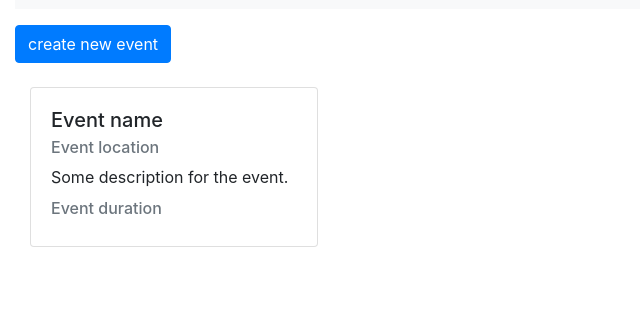
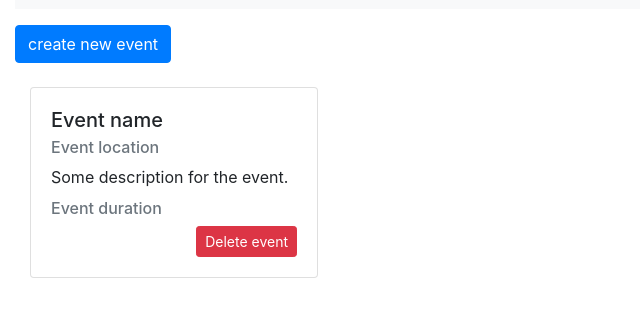
Before and after one commit to lawwman/Itinerary_web_app, a website: page src/events.html in a window 1280 px wide. Shown: the part 55-372 px from the top of the page, without its empty margins (0-640 px from the left). Drawn offline with nearby package versions, Linux system fonts and the light colour scheme; files that its build step writes are made by us from their sources.

Commit message:
remove event functionality done

```diff
--- a/src/events.html
+++ b/src/events.html
@@ -112,13 +112,14 @@
       <div class="container-fluid mt-4">
         <div class="row" id="event_card_container">
 
-          <div class="col-auto mb-3">
+          <div class="col-auto mb-3" id="1">
             <div class="card" style="width: 18rem;">
               <div class="card-body">
                 <h5 class="card-title">Event name</h5>
                 <h6 class="card-subtitle mb-2 text-muted">Event location</h6>
                 <p class="card-text">Some description for the event.</p>
                 <h6 class="card-subtitle mb-2 text-muted">Event duration</h6>
+                <button type="button" class="btn btn-danger btn-sm float-right" onclick="remove_event_card('1')">Delete event</button>
               </div>
             </div>
           </div>
--- a/src/events.js
+++ b/src/events.js
@@ -18,6 +18,7 @@ function create_event_card(name, location, duration, description) {
   const div = document.createElement('div');
 
   div.className = 'col-auto mb-3';
+  div.id = 3;
 
   div.innerHTML = `
     <div class="card" style="width: 18rem;">
@@ -26,10 +27,16 @@ function create_event_card(name, location, duration, description) {
         <h6 class="card-subtitle mb-2 text-muted">` + location + `</h6>
         <p class="card-text">` + description + `</p>
         <h6 class="card-subtitle mb-2 text-muted">` + duration + `</h6>
+        <button type="button" class="btn btn-danger btn-sm float-right"  onclick="remove_event_card('` + div.id + `')">Delete event</button>
       </div>
     </div>`
 
   document.getElementById('event_card_container').appendChild(div);
+}
+
+function remove_event_card(event_id) {
+  var element = document.getElementById(event_id);
+  element.parentNode.removeChild(element);
 }
 
 
```
